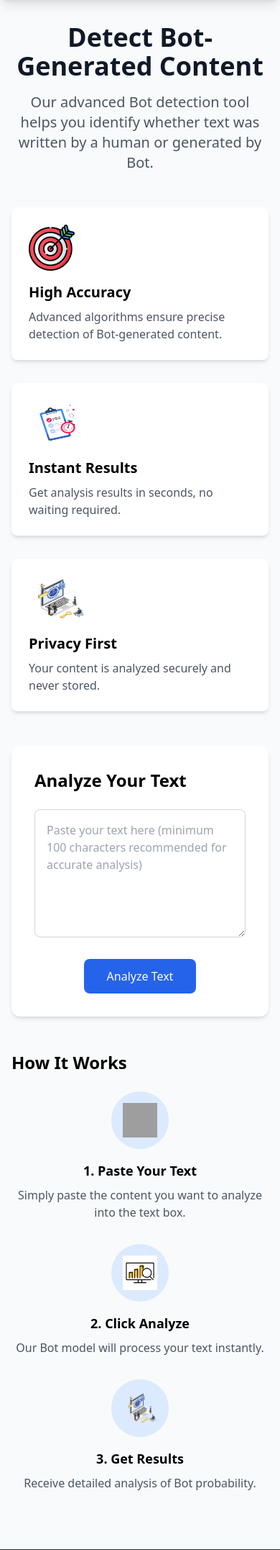
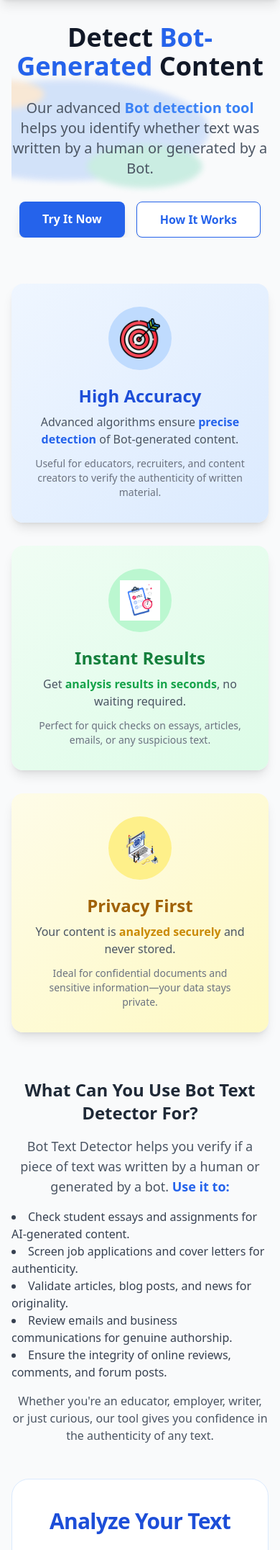
Before and after one commit to Amuda-Abdullah/ai-bot-detector, a Flask app: page / in a window 390 px wide. Shown: the part 64-2217 px from the top of the page at 72% size. Run offline with Flask 3, Linux system fonts and the light colour scheme; some libraries are stand-ins or nearby versions; grey boxes are pictures that could not be loaded.

Commit message:
Worked on the UI and improve the responsiveness

```diff
--- a/templates/landing.html
+++ b/templates/landing.html
@@ -9,7 +9,7 @@
 
   </head>
   <body class="bg-gray-50">
-    <nav class="bg-white shadow-lg">
+    <nav class="bg-white shadow-lg fixed top-0 left-0 w-full z-50 transition-all duration-300">
       <div class="max-w-7xl mx-auto px-4 py-3">
         <div class="flex justify-between items-center">
           <div class="flex items-center">
@@ -25,60 +25,132 @@
         </div>
       </div>
     </nav>
+    <!-- Spacer to prevent content from being hidden behind the fixed navbar -->
+    <div class="h-[64px]"></div>
 
     <main class="max-w-7xl mx-auto px-4 py-8">
       <!-- Hero Section -->
-      <div class="text-center mb-12">
-        <h1 class="text-4xl font-bold text-gray-900 mb-4">
-          Detect Bot-Generated Content
+      <div class="relative text-center mb-16 overflow-hidden">
+        <!-- Animated decorative background shapes -->
+        <div class="absolute inset-0 flex justify-center items-center pointer-events-none z-0">
+          <div class="w-full h-full relative">
+            <svg id="animated-bg" width="420" height="180" viewBox="0 0 420 180" fill="none" xmlns="http://www.w3.org/2000/svg"
+              class="absolute left-0 top-1/2 -translate-y-1/2 opacity-20 blur-sm animate-bg-move">
+              <ellipse cx="210" cy="90" rx="200" ry="70" fill="#3B82F6"/>
+              <ellipse cx="120" cy="40" rx="60" ry="20" fill="#F59E42"/>
+              <ellipse cx="320" cy="140" rx="80" ry="30" fill="#10B981"/>
+            </svg>
+          </div>
+        </div>
+        <div class="relative z-10">
+          <h1 class="text-4xl md:text-5xl lg:text-6xl font-extrabold text-gray-900 mb-6 drop-shadow-sm">
+            Detect <span class="text-blue-600">Bot-Generated</span> Content
           </h1>
-        <p class="text-xl text-gray-600 max-w-2xl mx-auto">
-          Our advanced Bot detection tool helps you identify whether text was
-          written by a human or generated by Bot.
+          <p class="text-xl md:text-2xl text-gray-600 max-w-2xl mx-auto mb-8">
+            Our advanced <span class="font-semibold text-blue-500">Bot detection tool</span> helps you identify whether text was written by a human or generated by a Bot.
+          </p>
+          <div class="flex justify-center gap-4">
+            <a href="#analysis-form" class="inline-block bg-blue-600 hover:bg-blue-700 text-white font-semibold px-8 py-3 rounded-lg shadow-lg transition duration-200">
+              Try It Now
+            </a>
+            <a href="#how-it-works" class="inline-block bg-white border border-blue-600 text-blue-600 font-semibold px-8 py-3 rounded-lg shadow hover:bg-blue-50 transition duration-200">
+              How It Works
+            </a>
+          </div>
+        </div>
+      </div>
+
+      <style>
+      @keyframes bg-move {
+        0% {
+          transform: translateX(100%) translateY(-50%);
+        }
+        100% {
+          transform: translateX(-100%) translateY(-50%);
+        }
+      }
+      .animate-bg-move {
+        animation: bg-move 10s linear infinite;
+      }
+      </style>
+
+      <!-- Features Grid -->
+      <div class="grid grid-cols-1 md:grid-cols-3 gap-8 mb-16">
+        <!-- Feature 1 -->
+        <div class="bg-gradient-to-br from-blue-50 to-blue-100 p-8 rounded-2xl shadow-lg hover:shadow-xl transition-shadow duration-300 flex flex-col items-center text-center group">
+          <div class="bg-blue-200 rounded-full p-4 mb-5 group-hover:scale-110 transition-transform duration-200">
+            <img
+              src="/static/images/accuracy.png"
+              alt="Accuracy Icon"
+              class="w-14 h-14"
+            />
+          </div>
+          <h3 class="text-2xl font-bold mb-2 text-blue-700 group-hover:text-blue-900 transition-colors duration-200">High Accuracy</h3>
+          <p class="text-gray-600 text-base">
+            Advanced algorithms ensure <span class="font-semibold text-blue-600">precise detection</span> of Bot-generated content.
+          </p>
+          <p class="text-gray-500 text-sm mt-3">
+            Useful for educators, recruiters, and content creators to verify the authenticity of written material.
+          </p>
+        </div>
+        <!-- Feature 2 -->
+        <div class="bg-gradient-to-br from-green-50 to-green-100 p-8 rounded-2xl shadow-lg hover:shadow-xl transition-shadow duration-300 flex flex-col items-center text-center group">
+          <div class="bg-green-200 rounded-full p-4 mb-5 group-hover:scale-110 transition-transform duration-200">
+            <img
+              src="/static/images/instant.jpg"
+              alt="Speed Icon"
+              class="w-14 h-14"
+            />
+          </div>
+          <h3 class="text-2xl font-bold mb-2 text-green-700 group-hover:text-green-900 transition-colors duration-200">Instant Results</h3>
+          <p class="text-gray-600 text-base">
+            Get <span class="font-semibold text-green-600">analysis results in seconds</span>, no waiting required.
+          </p>
+          <p class="text-gray-500 text-sm mt-3">
+            Perfect for quick checks on essays, articles, emails, or any suspicious text.
+          </p>
+        </div>
+        <!-- Feature 3 -->
+        <div class="bg-gradient-to-br from-yellow-50 to-yellow-100 p-8 rounded-2xl shadow-lg hover:shadow-xl transition-shadow duration-300 flex flex-col items-center text-center group">
+          <div class="bg-yellow-200 rounded-full p-4 mb-5 group-hover:scale-110 transition-transform duration-200">
+            <img
+              src="/static/images/privacy.png"
+              alt="Privacy Icon"
+              class="w-14 h-14"
+            />
+          </div>
+          <h3 class="text-2xl font-bold mb-2 text-yellow-700 group-hover:text-yellow-900 transition-colors duration-200">Privacy First</h3>
+          <p class="text-gray-600 text-base">
+            Your content is <span class="font-semibold text-yellow-600">analyzed securely</span> and never stored.
+          </p>
+          <p class="text-gray-500 text-sm mt-3">
+            Ideal for confidential documents and sensitive information—your data stays private.
+          </p>
+        </div>
+      </div>
+      <div class="max-w-3xl mx-auto text-center mb-12">
+        <h2 class="text-2xl font-bold mb-4 text-gray-800">What Can You Use Bot Text Detector For?</h2>
+        <p class="text-gray-600 text-lg">
+          Bot Text Detector helps you verify if a piece of text was written by a human or generated by a bot.
+          <span class="font-semibold text-blue-600">Use it to:</span>
+        </p>
+        <ul class="list-disc list-inside text-gray-700 mt-4 text-base text-left mx-auto max-w-xl">
+          <li>Check student essays and assignments for AI-generated content.</li>
+          <li>Screen job applications and cover letters for authenticity.</li>
+          <li>Validate articles, blog posts, and news for originality.</li>
+          <li>Review emails and business communications for genuine authorship.</li>
+          <li>Ensure the integrity of online reviews, comments, and forum posts.</li>
+        </ul>
+        <p class="text-gray-600 mt-4">
+          Whether you're an educator, employer, writer, or just curious, our tool gives you confidence in the authenticity of any text.
         </p>
       </div>
 
-      <!-- Features Grid -->
-      <div class="grid grid-cols-1 md:grid-cols-3 gap-8 mb-12">
-        <div class="bg-white p-6 rounded-lg shadow-md">
-          <img
-            src="/static/images/accuracy.png"
-            alt="Accuracy Icon"
-            class="w-16 h-16 mb-4"
-          />
-          <h3 class="text-xl font-semibold mb-2">High Accuracy</h3>
-          <p class="text-gray-600">
-            Advanced algorithms ensure precise detection of Bot-generated
-            content.
-          </p>
-        </div>
-        <div class="bg-white p-6 rounded-lg shadow-md">
-          <img
-            src="/static/images/instant.jpg"
-            alt="Speed Icon"
-            class="w-20 h-16 mb-4"
-          />
-          <h3 class="text-xl font-semibold mb-2">Instant Results</h3>
-          <p class="text-gray-600">
-            Get analysis results in seconds, no waiting required.
-          </p>
-        </div>
-        <div class="bg-white p-6 rounded-lg shadow-md">
-          <img
-            src="/static/images/privacy.png"
-            alt="Privacy Icon"
-            class="w-20 h-16 mb-4"
-          />
-          <h3 class="text-xl font-semibold mb-2">Privacy First</h3>
-          <p class="text-gray-600">
-            Your content is analyzed securely and never stored.
-          </p>
-        </div>
-      </div>
-
       <!-- Text Analysis Section -->
-      <div class="bg-white rounded-xl shadow-md p-8 mb-12">
-        <h2 class="text-2xl font-bold mb-6">Analyze Your Text</h2>
+      <div class="bg-white rounded-3xl shadow-1xl p-10 mb-16 border border-blue-100">
+        <h2 class="text-3xl font-extrabold mb-8 text-center text-blue-700 tracking-tight">
+          Analyze Your Text
+        </h2>
         <form id="analysis-form" class="space-y-6">
           <div>
             <textarea
@@ -86,42 +158,42 @@
               minlength="100"
               maxlength="1500"
               name="input_text"
-              rows="6"
-              class="w-full p-4 border border-gray-300 rounded-lg focus:ring-2 focus:ring-blue-500 focus:border-transparent"
+              rows="7"
+              class="w-full p-5 border-2 border-blue-200 rounded-xl focus:ring-4 focus:ring-blue-200 focus:border-blue-400 transition-all duration-200 text-lg placeholder-gray-400 shadow-inner resize-none"
               placeholder="Paste your text here (minimum 100 characters recommended for accurate analysis)"
             ></textarea>
           </div>
           <div class="flex justify-center">
             <button
               type="submit"
-              class="bg-blue-600 text-white px-8 py-3 rounded-lg hover:bg-blue-700 transition duration-200"
+              class="bg-gradient-to-r from-blue-600 to-blue-400 text-white px-10 py-3 rounded-xl font-semibold text-lg shadow-lg hover:from-blue-700 hover:to-blue-500 transition-all duration-200 flex items-center gap-2"
             >
+              <svg class="w-5 h-5" fill="none" stroke="currentColor" stroke-width="2" viewBox="0 0 24 24">
+                <path stroke-linecap="round" stroke-linejoin="round" d="M9 17v-2a4 4 0 014-4h2m4 0a9 9 0 11-18 0 9 9 0 0118 0z"/>
+              </svg>
               Analyze Text
             </button>
           </div>
         </form>
 
-        <div id="results" class="mt-8 hidden">
-          <div class="border-t pt-6">
-            <h3 class="text-xl font-semibold mb-4">Analysis Results</h3>
-            <div class="bg-gray-50 p-6 rounded-lg">
-              <div class="flex items-center justify-between mb-4">
-                <span class="text-lg font-medium">Bot Detection Score:</span>
-                <span id="score" class="text-2xl font-bold text-blue-600"
-                  >90%</span
-                >
+        <div id="results" class="mt-10 hidden">
+          <div class="border-t border-blue-100 pt-8">
+            <h3 class="text-2xl font-bold mb-5 text-blue-700 text-center">Analysis Results</h3>
+            <div class="bg-blue-50 p-8 rounded-2xl shadow-inner">
+              <div class="flex flex-col md:flex-row md:items-center md:justify-between mb-6 gap-3">
+                <span class="text-lg font-medium text-gray-700">Bot Detection Score:</span>
+                <span id="score" class="text-3xl font-extrabold text-blue-600 transition-colors duration-300">90%</span>
               </div>
-              <div class="w-full bg-gray-200 rounded-full h-2.5">
+              <div class="w-full bg-gray-200 rounded-full h-3 mb-4 overflow-hidden">
                 <div
                   id="score-bar"
-                  class="bg-blue-600 h-2.5 rounded-full"
+                  class="bg-blue-600 h-3 rounded-full transition-all duration-700"
                   style="width: 90%"
                 ></div>
               </div>
-
-              <p class="my-2" id="result-message"></p>
+              <p class="my-4 text-center text-lg font-medium" id="result-message"></p>
               <div id="results-analysis">
-                <div class="bg-gray-50"></div>
+                <div class="bg-gray-50 rounded-lg p-4 text-left text-base"></div>
               </div>
             </div>
           </div>
@@ -129,92 +201,102 @@
       </div>
 
       <!-- How It Works Section -->
-      <div class="mb-12">
-        <h2 class="text-2xl font-bold mb-6">How It Works</h2>
-        <div class="grid grid-cols-1 md:grid-cols-3 gap-8">
-          <div class="flex flex-col items-center text-center">
-            <div class="bg-blue-100 rounded-full p-4 mb-4">
+      <section id="how-it-works" class="mb-16">
+        <h2 class="text-3xl font-extrabold mb-8 text-center text-blue-700 tracking-tight">
+          How It Works
+        </h2>
+        <div class="grid grid-cols-1 md:grid-cols-3 gap-10">
+          <!-- Step 1 -->
+          <div class="flex flex-col items-center text-center bg-white rounded-2xl shadow p-8 transition-shadow duration-300">
+        <div class="bg-blue-100 rounded-full p-5 mb-6 flex items-center justify-center shadow-md">
           <img
             src="/static/images/paste.png"
             alt="Step 1"
-                class="w-12 h-12"
+            class="w-14 h-14"
           />
         </div>
-            <h3 class="text-lg font-semibold mb-2">1. Paste Your Text</h3>
+        <h3 class="text-xl font-semibold mb-2 text-blue-700">1. Paste Your Text</h3>
         <p class="text-gray-600">
           Simply paste the content you want to analyze into the text box.
         </p>
           </div>
-          <div class="flex flex-col items-center text-center">
-            <div class="bg-blue-100 rounded-full p-4 mb-4">
+          <!-- Step 2 -->
+          <div class="flex flex-col items-center text-center bg-white rounded-2xl shadow p-8 transition-shadow duration-300">
+        <div class="bg-green-100 rounded-full p-5 mb-6 flex items-center justify-center shadow-md">
           <img
             src="/static/images/analyse.webp"
             alt="Step 2"
-                class="w-12 h-12"
+            class="w-14 h-14"
           />
         </div>
-            <h3 class="text-lg font-semibold mb-2">2. Click Analyze</h3>
+        <h3 class="text-xl font-semibold mb-2 text-green-700">2. Click Analyze</h3>
         <p class="text-gray-600">
           Our Bot model will process your text instantly.
         </p>
           </div>
-          <div class="flex flex-col items-center text-center">
-            <div class="bg-blue-100 rounded-full p-4 mb-4">
+          <!-- Step 3 -->
+          <div class="flex flex-col items-center text-center bg-white rounded-2xl shadow p-8 transition-shadow duration-300">
+        <div class="bg-yellow-100 rounded-full p-5 mb-6 flex items-center justify-center shadow-md">
           <img
             src="/static/images/privacy.png"
             alt="Step 3"
-                class="w-12 h-12"
+            class="w-14 h-14"
           />
         </div>
-            <h3 class="text-lg font-semibold mb-2">3. Get Results</h3>
+        <h3 class="text-xl font-semibold mb-2 text-yellow-700">3. Get Results</h3>
         <p class="text-gray-600">
-              Receive detailed analysis of Bot probability.
+          Receive a detailed analysis of Bot probability.
         </p>
           </div>
         </div>
-      </div>
+      </section>
     </main>
 
-    <footer class="bg-gray-800 text-white py-8">
+    <footer class="bg-gray-900 text-gray-200 py-10 mt-12">
       <div class="max-w-7xl mx-auto px-4">
       <div class="grid grid-cols-1 md:grid-cols-3 gap-8">
+        <!-- About Us -->
         <div>
-            <h3 class="text-lg font-semibold mb-4">About Us</h3>
+        <h3 class="text-lg font-semibold mb-4 text-white">About Us</h3>
         <p class="text-gray-400">
-              We're dedicated to helping users identify Bot-generated content
-              with cutting-edge technology.
+          We help users detect Bot-generated content using advanced AI technology.
         </p>
         </div>
+        <!-- Quick Links -->
         <div>
-            <h3 class="text-lg font-semibold mb-4">Quick Links</h3>
-            <ul class="space-y-2 text-gray-400">
-              <li><a href="#" class="hover:text-white">Home</a></li>
-              <li><a href="#" class="hover:text-white">How It Works</a></li>
-              <li><a href="#" class="hover:text-white">Privacy Policy</a></li>
+        <h3 class="text-lg font-semibold mb-4 text-white">Quick Links</h3>
+        <ul class="space-y-2">
+          <li>
+          <a href="#" class="hover:text-blue-400 transition-colors">Home</a>
+          </li>
+          <li>
+          <a href="#how-it-works" class="hover:text-blue-400 transition-colors">How It Works</a>
+          </li>
+          <li>
+          <a href="#" class="hover:text-blue-400 transition-colors">Privacy Policy</a>
+          </li>
         </ul>
         </div>
+        <!-- Contact -->
         <div>
-            <h3 class="text-lg font-semibold mb-4">Contact</h3>
-            <p class="text-gray-400 mt-2 relative inline-block">
-              Got Questions? Reach me
-              <a href="mailto:amudaabdullah35@gmail.com" class="text-white font-medium relative group hover:text-gray-200">
+        <h3 class="text-lg font-semibold mb-4 text-white">Contact</h3>
+        <p class="text-gray-400 mb-2">
+          Questions? Email us at
+          <a href="mailto:amudaabdullah35@gmail.com" class="text-blue-300 hover:text-blue-400 underline transition-colors">
           amudaabdullah35@gmail.com
-                <span className="absolute right-0 top-6 w-0 h-[2px] bg-yellow-400 transition-all duration-300 ease-in-out group-hover:w-full group-hover:left-0"></span>
           </a>
         </p>
         <a
           target="_blank"
           rel="noopener noreferrer"
           href="{{ url_for('whatsapp_redirect') }}"
-              class="text-white hover:text-green-400 font-medium"
+          class="inline-block mt-2 text-green-400 hover:text-green-300 font-medium transition-colors"
         >
           Chat on WhatsApp
         </a>
         </div>
       </div>
-        <div
-          class="mt-8 pt-8 border-t border-gray-700 text-center text-gray-400"
-        >
+      <div class="mt-10 pt-8 border-t border-gray-700 text-center text-gray-400 text-sm">
         <p>&copy; 2025 Bot Text Detector. All rights reserved.</p>
       </div>
       </div>
```
Lines whose indentation alone changed are shown as unchanged.
